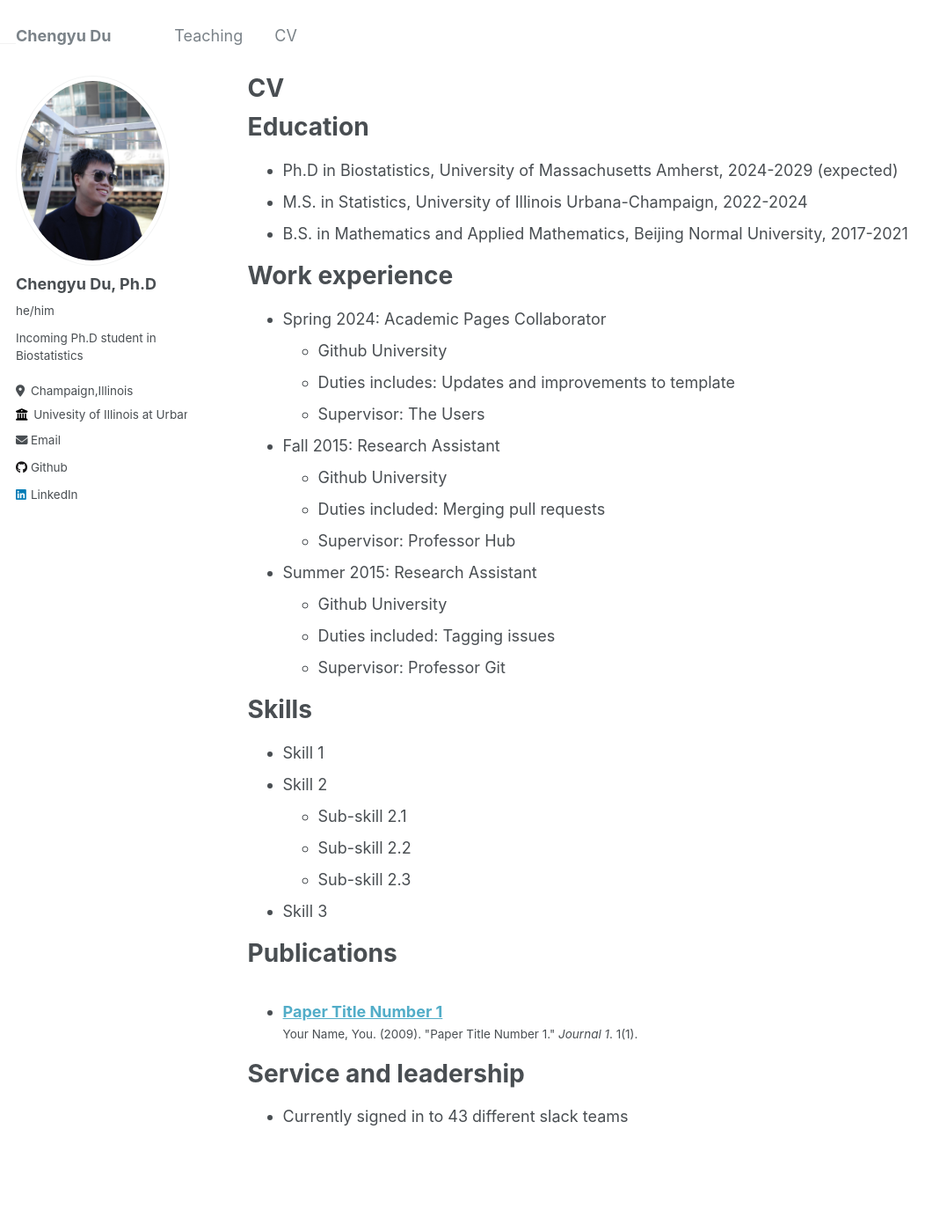
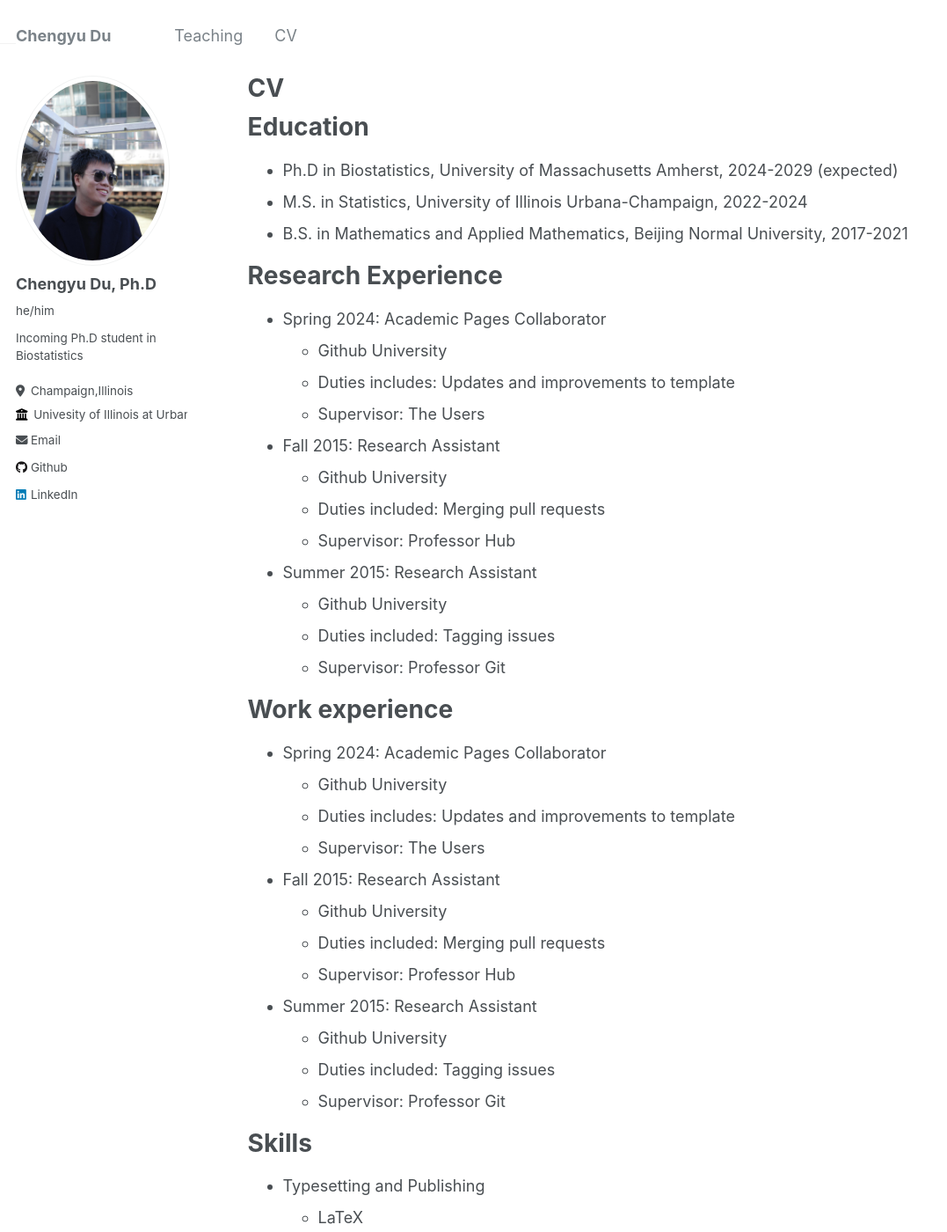
Before and after one commit to ChengyuRicardoDu/ChengyuRicardoDu.github.io, a Jekyll site: the page built from _pages/cv.md, in a window 1280 px wide and 1400 px high. Shown: the whole window at 88% size, without its empty margins (0-1077 px from the left). Built offline with Jekyll 4.4.1, drawn with Linux system fonts in a browser that asks for light colours; some of the changed text lies outside the part shown.

Commit message:
Update cv.md

```diff
--- a/_pages/cv.md
+++ b/_pages/cv.md
@@ -14,6 +14,23 @@ Education
 * Ph.D in Biostatistics, University of Massachusetts Amherst, 2024-2029 (expected)
 * M.S. in Statistics, University of Illinois Urbana-Champaign, 2022-2024
 * B.S. in Mathematics and Applied Mathematics, Beijing Normal University, 2017-2021
+
+Research Experience
+======
+* Spring 2024: Academic Pages Collaborator
+  * Github University
+  * Duties includes: Updates and improvements to template
+  * Supervisor: The Users
+
+* Fall 2015: Research Assistant
+  * Github University
+  * Duties included: Merging pull requests
+  * Supervisor: Professor Hub
+
+* Summer 2015: Research Assistant
+  * Github University
+  * Duties included: Tagging issues
+  * Supervisor: Professor Git
 
 Work experience
 ======
@@ -34,20 +51,16 @@ Work experience
 
 Skills
 ======
-* Skill 1
-* Skill 2
-  * Sub-skill 2.1
-  * Sub-skill 2.2
-  * Sub-skill 2.3
-* Skill 3
-
-Publications
-======
-  <ul>{% for post in site.publications reversed %}
-    {% include archive-single-cv.html %}
-  {% endfor %}</ul>
-
-
-Service and leadership
-======
-* Currently signed in to 43 different slack teams
+* Typesetting and Publishing
+  * LaTeX
+  * Markdown
+* Programming Languages
+  * Python
+  * R
+  * C++
+* Developer Tools
+  * VS Code
+  * Shell Scripting
+* Languages
+  * Mandarin(Native)
+  * English(Fluent)
```
